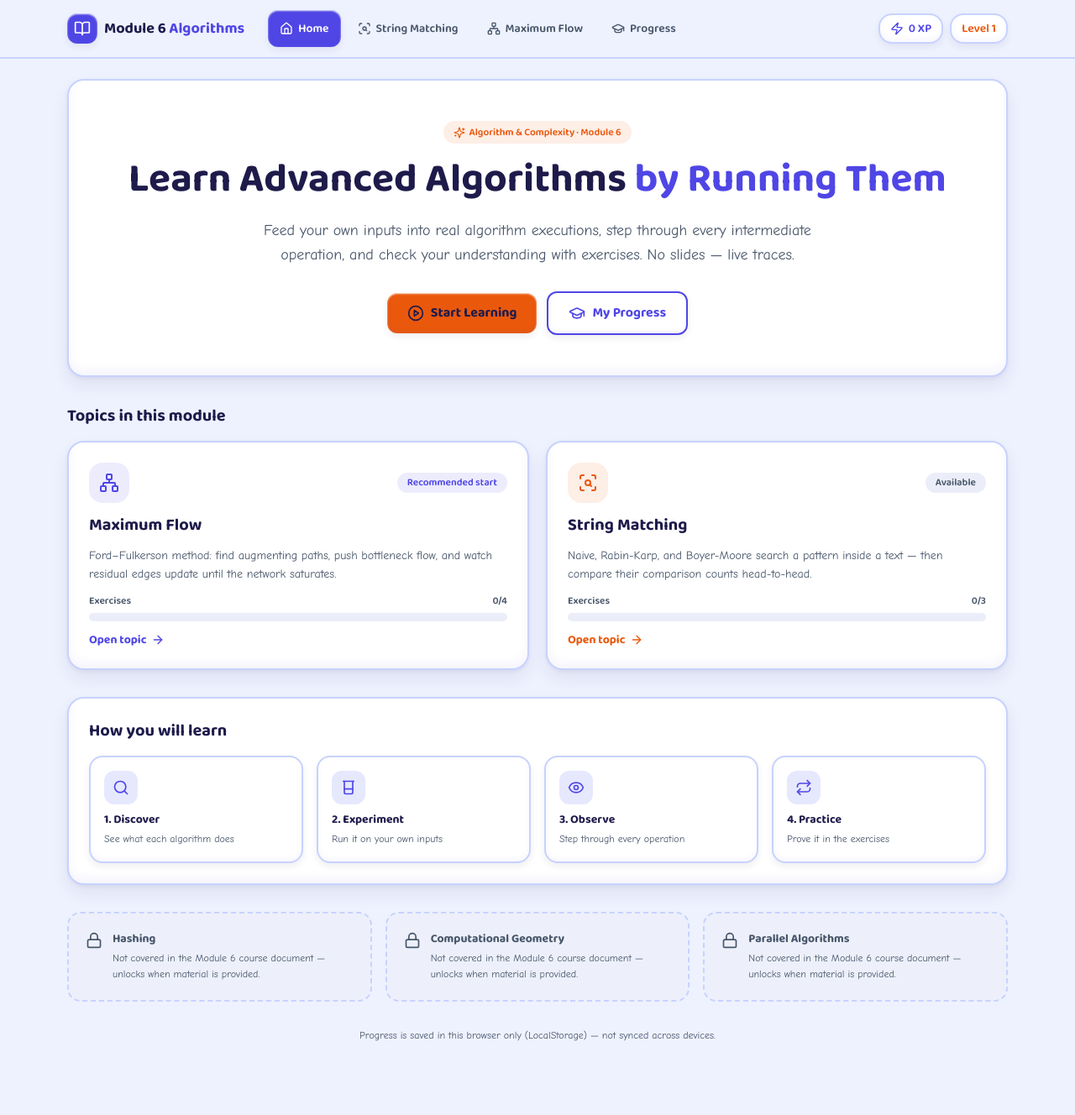
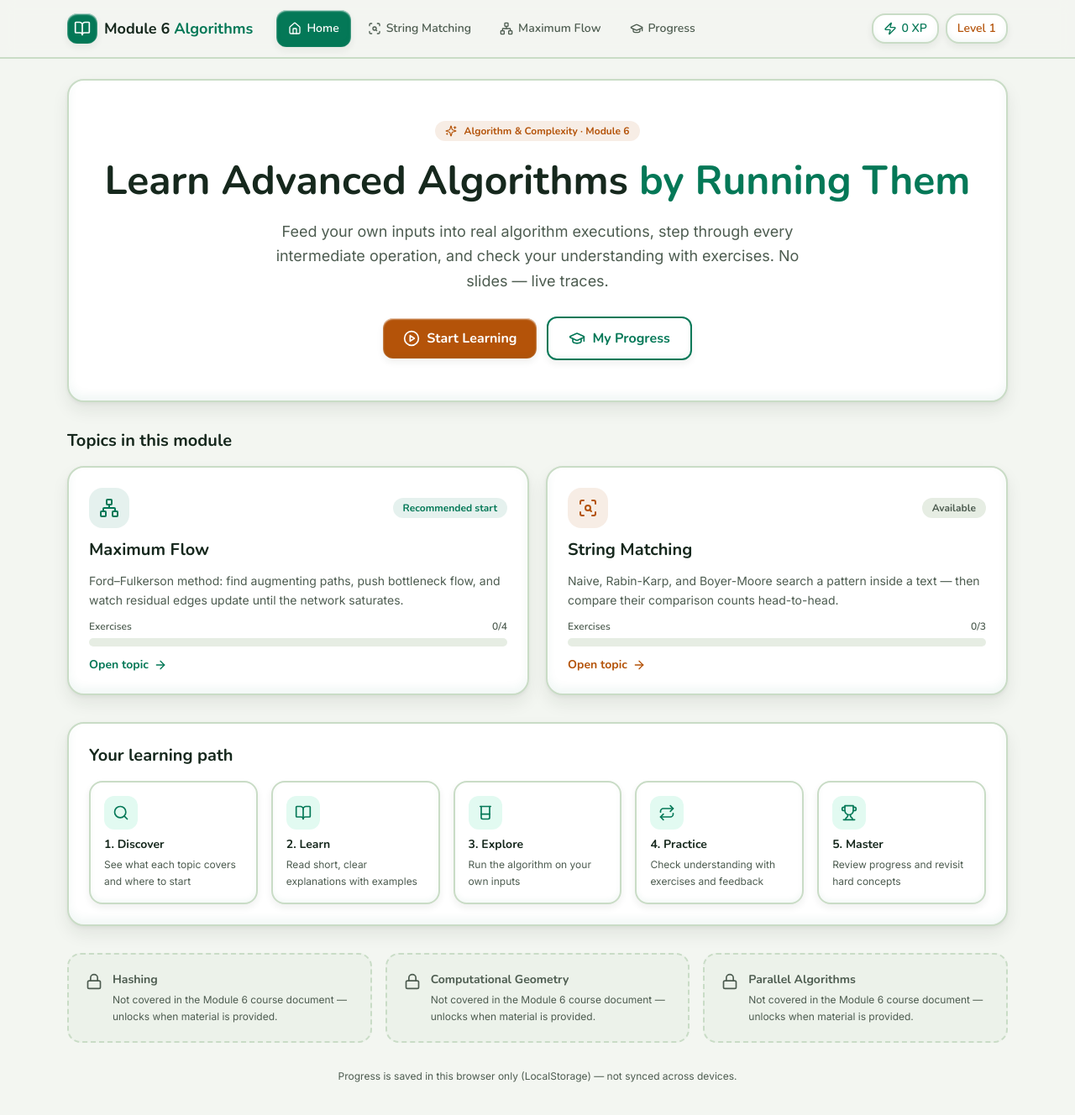
Before and after one commit to AkiraC0de/AlgoArcade, a React (Vite) app: page / in a window 1280 px wide. Shown: the top 1328 px of the page at 84% size. Built offline with nearby package versions, Linux system fonts and the light colour scheme.

Commit message:
Changed the theme to green

```diff
--- a/index.html
+++ b/index.html
@@ -3,7 +3,8 @@
   <head>
     <meta charset="UTF-8" />
     <meta name="viewport" content="width=device-width, initial-scale=1.0" />
-    <meta name="color-scheme" content="dark" />
+    <meta name="color-scheme" content="light" />
+    <meta name="theme-color" content="#f3f6f1" />
     <title>Module 6 — Advanced Algorithms</title>
   </head>
   <body>
--- a/package.json
+++ b/package.json
@@ -12,8 +12,10 @@
     "typecheck": "tsc --noEmit"
   },
   "dependencies": {
+    "@fontsource-variable/inter": "^5.3.0",
     "@fontsource/baloo-2": "^5.3.0",
     "@fontsource/comic-neue": "^5.3.0",
+    "@fontsource/nunito": "^5.3.0",
     "@fontsource/press-start-2p": "^5.2.5",
     "@fontsource/space-mono": "^5.2.5",
     "lucide-react": "^0.469.0",
--- a/src/components/FlowGraphViz.tsx
+++ b/src/components/FlowGraphViz.tsx
@@ -4,7 +4,7 @@ import type { FlowGraph, MaxFlowStep } from "../engine/maxflow/fordFulkerson";
 import { edgeKey } from "../engine/maxflow/fordFulkerson";
 import { PRESET_LAYOUTS } from "../engine/maxflow/presets";
 
-const IDLE_EDGE = "#c7d2fe";
+const IDLE_EDGE = "#c9dcc6";
 const FLOW_EDGE = "#15803d";
 const ACTIVE_EDGE = "#f59e0b";
 
@@ -85,7 +85,7 @@ export function FlowGraphViz({
                   y1={y1}
                   x2={x2}
                   y2={y2}
-                  stroke="#ea580c"
+                  stroke="#d97706"
                   strokeWidth={1.5}
                   strokeDasharray="5 7"
                   initial={{ strokeDashoffset: 24 }}
@@ -114,7 +114,7 @@ export function FlowGraphViz({
                 fontFamily="Comic Neue, sans-serif"
                 initial={false}
                 animate={{
-                  fill: isActive ? "#b45309" : residual === 0 ? "#dc2626" : "#475569",
+                  fill: isActive ? "#b45309" : residual === 0 ? "#dc2626" : "#4d5c50",
                 }}
                 transition={{ duration: 0.25 }}
               >
@@ -153,7 +153,7 @@ export function FlowGraphViz({
                 animate={{ r: NODE_R }}
                 transition={{ delay: idx * 0.06, type: "spring", stiffness: 320, damping: 20 }}
                 fill="#ffffff"
-                stroke={isSource ? "#4f46e5" : isSink ? "#ea580c" : inPath ? ACTIVE_EDGE : IDLE_EDGE}
+                stroke={isSource ? "#047857" : isSink ? "#b45309" : inPath ? ACTIVE_EDGE : IDLE_EDGE}
                 strokeWidth={inPath ? 3 : 2}
               />
               <motion.text
@@ -166,7 +166,7 @@ export function FlowGraphViz({
                 initial={{ opacity: 0 }}
                 animate={{ opacity: 1 }}
                 transition={{ delay: idx * 0.06 + 0.1, duration: 0.2 }}
-                fill={isSource ? "#4f46e5" : isSink ? "#ea580c" : inPath ? "#b45309" : "#1e1b4b"}
+                fill={isSource ? "#047857" : isSink ? "#b45309" : inPath ? "#b45309" : "#16281d"}
               >
                 {n}
               </motion.text>
@@ -178,7 +178,7 @@ export function FlowGraphViz({
                   fontSize={9}
                   fontWeight={700}
                   fontFamily="Baloo 2, sans-serif"
-                  fill={isSource ? "#4f46e5" : "#ea580c"}
+                  fill={isSource ? "#047857" : "#b45309"}
                 >
                   {isSource ? "SOURCE" : "SINK"}
                 </text>
@@ -189,7 +189,7 @@ export function FlowGraphViz({
 
         <defs>
           <marker id="arrow" markerWidth="8" markerHeight="6" refX="8" refY="3" orient="auto">
-            <path d="M0,0 L8,3 L0,6" fill="#c7d2fe" />
+            <path d="M0,0 L8,3 L0,6" fill="#c9dcc6" />
           </marker>
           <marker id="arrowFlow" markerWidth="8" markerHeight="6" refX="8" refY="3" orient="auto">
             <path d="M0,0 L8,3 L0,6" fill="#15803d" />
--- a/src/components/ui.tsx
+++ b/src/components/ui.tsx
@@ -20,7 +20,8 @@ export function Button({
   return (
     <button
       {...rest}
-      className={`font-display font-semibold text-sm leading-none min-h-11 px-4 py-2.5 rounded-xl border-2
+      className={`inline-flex items-center justify-center gap-2 whitespace-nowrap shrink-0
+        font-display font-bold text-sm leading-none min-h-11 px-4 py-2.5 rounded-xl border-2
         transition-all duration-200 cursor-pointer
         ${V[variant]} ${active ? "ring-2 ring-offset-2 ring-primary shadow-clay-sm" : "shadow-clay-sm"}
         hover:enabled:brightness-105 hover:enabled:-translate-y-px active:enabled:translate-y-0.5
@@ -62,7 +63,7 @@ export const Panel = Card;
 
 export function Badge({ children, tone = "text-primary bg-primary/10" }: { children: ReactNode; tone?: string }) {
   return (
-    <span className={`font-display font-semibold text-xs rounded-full px-3 py-1 ${tone}`}>
+    <span className={`inline-flex items-center gap-1 font-display font-bold text-xs rounded-full px-3 py-1 ${tone}`}>
       {children}
     </span>
   );
@@ -70,7 +71,7 @@ export function Badge({ children, tone = "text-primary bg-primary/10" }: { child
 
 /** Compat alias. */
 export function Chip({ children, color = "text-primary" }: { children: ReactNode; color?: string }) {
-  return <Badge tone={`${color} bg-current/0 border border-current`}>{children}</Badge>;
+  return <Badge tone={`${color} bg-transparent border border-current`}>{children}</Badge>;
 }
 
 export function Stars({ n }: { n: number }) {
@@ -90,7 +91,7 @@ export function Stars({ n }: { n: number }) {
 export function Field({ label, children }: { label: string; children: ReactNode }) {
   return (
     <label className="flex flex-col gap-1.5 text-sm text-muted-fg">
-      <span className="font-display font-semibold text-xs uppercase tracking-wide">{label}</span>
+      <span className="font-display font-bold text-xs uppercase tracking-wide">{label}</span>
       {children}
     </label>
   );
--- a/src/pages/Home.tsx
+++ b/src/pages/Home.tsx
@@ -3,7 +3,7 @@ import { motion } from "motion/react";
 import {
   ArrowRight,
   Beaker,
-  Eye,
+  BookOpen,
   GraduationCap,
   Lock,
   Network,
@@ -12,6 +12,7 @@ import {
   ScanSearch,
   Search,
   Sparkles,
+  Trophy,
 } from "lucide-react";
 import { useGameStore } from "../state/gameStore";
 import { CHALLENGES } from "../challenges/challenges";
@@ -26,10 +27,11 @@ function moduleProgress(world: "strings" | "maxflow", challenges: Record<string,
 }
 
 const LEARNING_LOOP = [
-  { Icon: Search, label: "Discover", text: "See what each algorithm does" },
-  { Icon: Beaker, label: "Experiment", text: "Run it on your own inputs" },
-  { Icon: Eye, label: "Observe", text: "Step through every operation" },
-  { Icon: Repeat, label: "Practice", text: "Prove it in the exercises" },
+  { Icon: Search, label: "Discover", text: "See what each topic covers and where to start" },
+  { Icon: BookOpen, label: "Learn", text: "Read short, clear explanations with examples" },
+  { Icon: Beaker, label: "Explore", text: "Run the algorithm on your own inputs" },
+  { Icon: Repeat, label: "Practice", text: "Check understanding with exercises and feedback" },
+  { Icon: Trophy, label: "Master", text: "Review progress and revisit hard concepts" },
 ];
 
 export default function Home() {
@@ -155,8 +157,8 @@ export default function Home() {
 
       {/* How learning works */}
       <section aria-label="How learning works" className="clay p-6">
-        <h2 className="font-display font-bold text-xl text-ink mb-4">How you will learn</h2>
-        <ol className="grid grid-cols-2 lg:grid-cols-4 gap-4">
+        <h2 className="font-display font-bold text-xl text-ink mb-4">Your learning path</h2>
+        <ol className="grid grid-cols-2 sm:grid-cols-3 lg:grid-cols-5 gap-4">
           {LEARNING_LOOP.map(({ Icon, label, text }, i) => (
             <motion.li
               key={label}
--- a/src/pages/PlayerPage.tsx
+++ b/src/pages/PlayerPage.tsx
@@ -116,7 +116,7 @@ export default function PlayerPage() {
                 type="checkbox"
                 checked={data.settings.reducedMotion}
                 onChange={(e) => updateSettings({ reducedMotion: e.target.checked })}
-                className="w-5 h-5 accent-[#4f46e5] rounded"
+                className="w-5 h-5 accent-[#047857] rounded"
               />
               Reduced motion
             </label>
--- a/src/theme/index.css
+++ b/src/theme/index.css
@@ -1,30 +1,30 @@
 @import "tailwindcss";
 
 @theme {
-  --font-display: "Baloo 2", "Comic Neue", system-ui, sans-serif;
-  --font-body: "Comic Neue", "Segoe UI", system-ui, sans-serif;
+  --font-display: "Nunito", "Inter Variable", system-ui, sans-serif;
+  --font-body: "Inter Variable", "Inter", "Segoe UI", system-ui, sans-serif;
 
-  /* Palette — ui-ux-pro-max MASTER (Claymorphism, light) */
-  --color-primary: #4f46e5;
+  /* Green-centered educational palette */
+  --color-primary: #047857;
   --color-primary-fg: #ffffff;
-  --color-secondary: #818cf8;
-  --color-accent: #ea580c;
-  --color-accent-fg: #1e1b4b;
-  --color-surface: #eef2ff;
-  --color-ink: #1e1b4b;
+  --color-secondary: #6ee7b7;
+  --color-accent: #b45309;
+  --color-accent-fg: #ffffff;
+  --color-surface: #f3f6f1;
+  --color-ink: #16281d;
   --color-card: #ffffff;
-  --color-muted: #ebeef8;
-  --color-muted-fg: #475569;
-  --color-line: #c7d2fe;
+  --color-muted: #e6ede3;
+  --color-muted-fg: #4d5c50;
+  --color-line: #c9dcc6;
   --color-ok: #15803d;
   --color-warn: #b45309;
   --color-danger: #dc2626;
-  --color-info: #0e7490;
+  --color-info: #2563eb;
 
-  --shadow-clay: 0 10px 20px rgba(30, 27, 75, 0.08), 0 2px 4px rgba(30, 27, 75, 0.05),
-    inset 0 2px 3px rgba(255, 255, 255, 0.9), inset 0 -6px 12px rgba(79, 70, 229, 0.06);
-  --shadow-clay-sm: 0 4px 8px rgba(30, 27, 75, 0.07),
-    inset 0 1px 2px rgba(255, 255, 255, 0.9), inset 0 -3px 6px rgba(79, 70, 229, 0.05);
+  --shadow-clay: 0 10px 20px rgba(22, 40, 29, 0.08), 0 2px 4px rgba(22, 40, 29, 0.05),
+    inset 0 2px 3px rgba(255, 255, 255, 0.9), inset 0 -6px 12px rgba(4, 120, 87, 0.06);
+  --shadow-clay-sm: 0 4px 8px rgba(22, 40, 29, 0.07),
+    inset 0 1px 2px rgba(255, 255, 255, 0.9), inset 0 -3px 6px rgba(4, 120, 87, 0.05);
 }
 
 html,
@@ -38,7 +38,7 @@ body {
   font-family: var(--font-body);
 }
 
-/* Claymorphism surfaces */
+/* Soft raised surfaces */
 .clay {
   background: var(--color-card);
   border: 2px solid var(--color-line);
@@ -58,8 +58,8 @@ body {
 }
 .clay-pressable:hover {
   transform: translateY(-2px);
-  box-shadow: 0 14px 24px rgba(30, 27, 75, 0.1), 0 3px 6px rgba(30, 27, 75, 0.06),
-    inset 0 2px 3px rgba(255, 255, 255, 0.9), inset 0 -6px 12px rgba(79, 70, 229, 0.06);
+  box-shadow: 0 14px 24px rgba(22, 40, 29, 0.1), 0 3px 6px rgba(22, 40, 29, 0.06),
+    inset 0 2px 3px rgba(255, 255, 255, 0.9), inset 0 -6px 12px rgba(4, 120, 87, 0.06);
 }
 .clay-pressable:active {
   transform: translateY(1px);
```
Also changed, not shown: src/main.tsx (+4 -5 lines), 1 other file (tests, documents, lock files or other folders).
